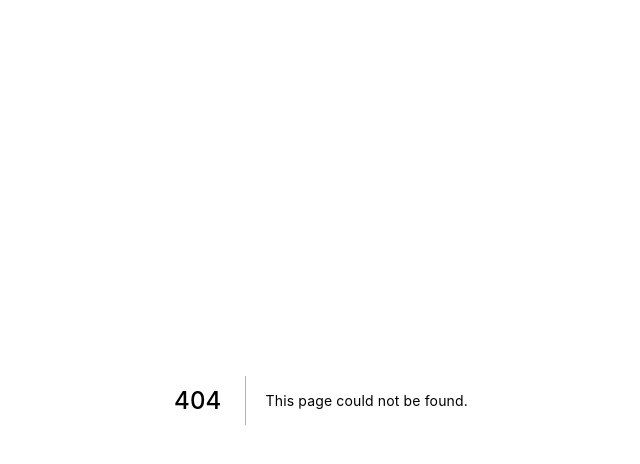
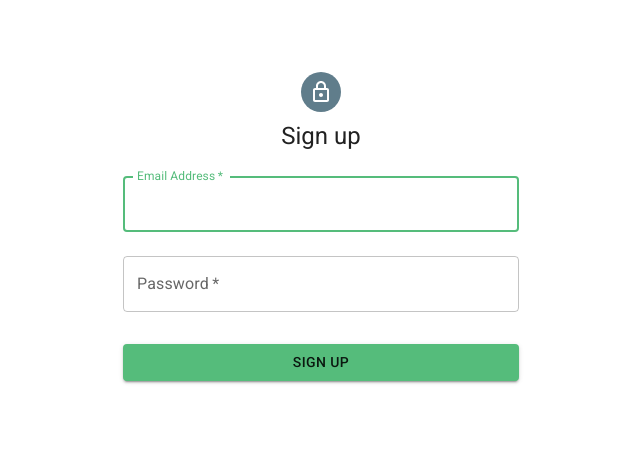
Before and after one commit to stashcart/ui, a Next.js app: page /signup in a window 1280 px wide. Before the commit this address had no page. Shown: the top 464 px of the page, without its empty margins (319-959 px from the left). Built offline with nearby package versions, Linux system fonts and the light colour scheme.

Commit message:
- add auth layout;

```diff
--- a/package.json
+++ b/package.json
@@ -12,6 +12,7 @@
   "dependencies": {
     "@emotion/react": "^11.4.1",
     "@emotion/styled": "^11.3.0",
+    "@mui/icons-material": "^5.0.3",
     "@mui/material": "^5.0.3",
     "next": "11.1.2",
     "react": "17.0.2",
--- /dev/null
+++ b/src/pages/signup/index.tsx
@@ -0,0 +1,76 @@
+import {
+  Container,
+  CssBaseline,
+  Box,
+  Avatar,
+  Typography,
+  TextField,
+  Button,
+} from '@mui/material';
+import LockOutlinedIcon from '@mui/icons-material/LockOutlined';
+import { NextPage } from 'next';
+
+const SignUp: NextPage = () => {
+  const handleSubmit = (event: React.FormEvent<HTMLFormElement>) => {
+    event.preventDefault();
+    const data = new FormData(event.currentTarget);
+    // eslint-disable-next-line no-console
+    console.log({
+      email: data.get('email'),
+      password: data.get('password'),
+    });
+  };
+
+  return (
+    <Container component="main" maxWidth="xs">
+      <CssBaseline />
+      <Box
+        sx={{
+          marginTop: 8,
+          display: 'flex',
+          flexDirection: 'column',
+          alignItems: 'center',
+        }}
+      >
+        <Avatar sx={{ m: 1, bgcolor: 'secondary.main' }}>
+          <LockOutlinedIcon />
+        </Avatar>
+        <Typography component="h1" variant="h5">
+          Sign up
+        </Typography>
+        <Box component="form" onSubmit={handleSubmit} noValidate sx={{ mt: 1 }}>
+          <TextField
+            margin="normal"
+            required
+            fullWidth
+            id="email"
+            label="Email Address"
+            name="email"
+            autoComplete="email"
+            autoFocus
+          />
+          <TextField
+            margin="normal"
+            required
+            fullWidth
+            name="password"
+            label="Password"
+            type="password"
+            id="password"
+            autoComplete="current-password"
+          />
+          <Button
+            type="submit"
+            fullWidth
+            variant="contained"
+            sx={{ mt: 3, mb: 2 }}
+          >
+            Sign Up
+          </Button>
+        </Box>
+      </Box>
+    </Container>
+  );
+};
+
+export default SignUp;
```
Also changed, not shown: src/pages/signin/index.tsx (added, +68 -0 lines), 1 other file (tests, documents, lock files or other folders).
